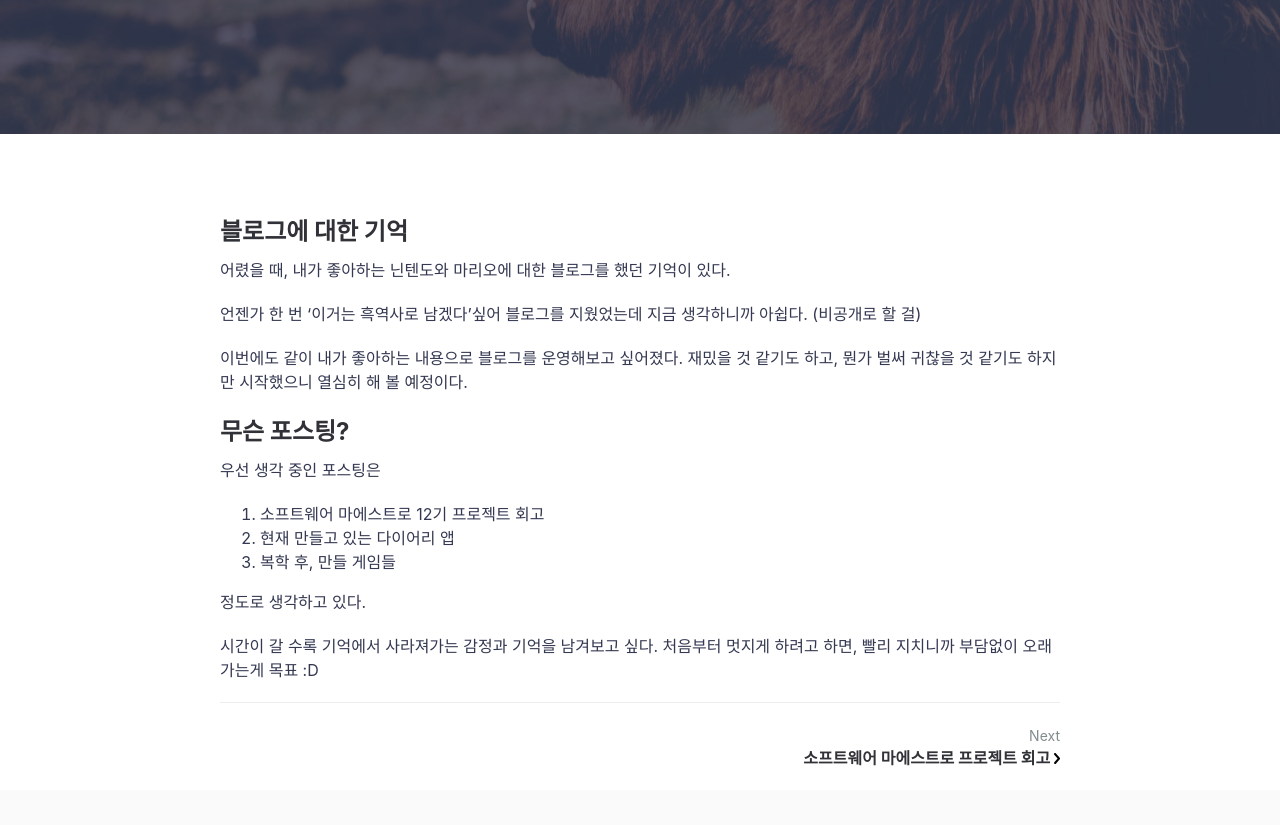
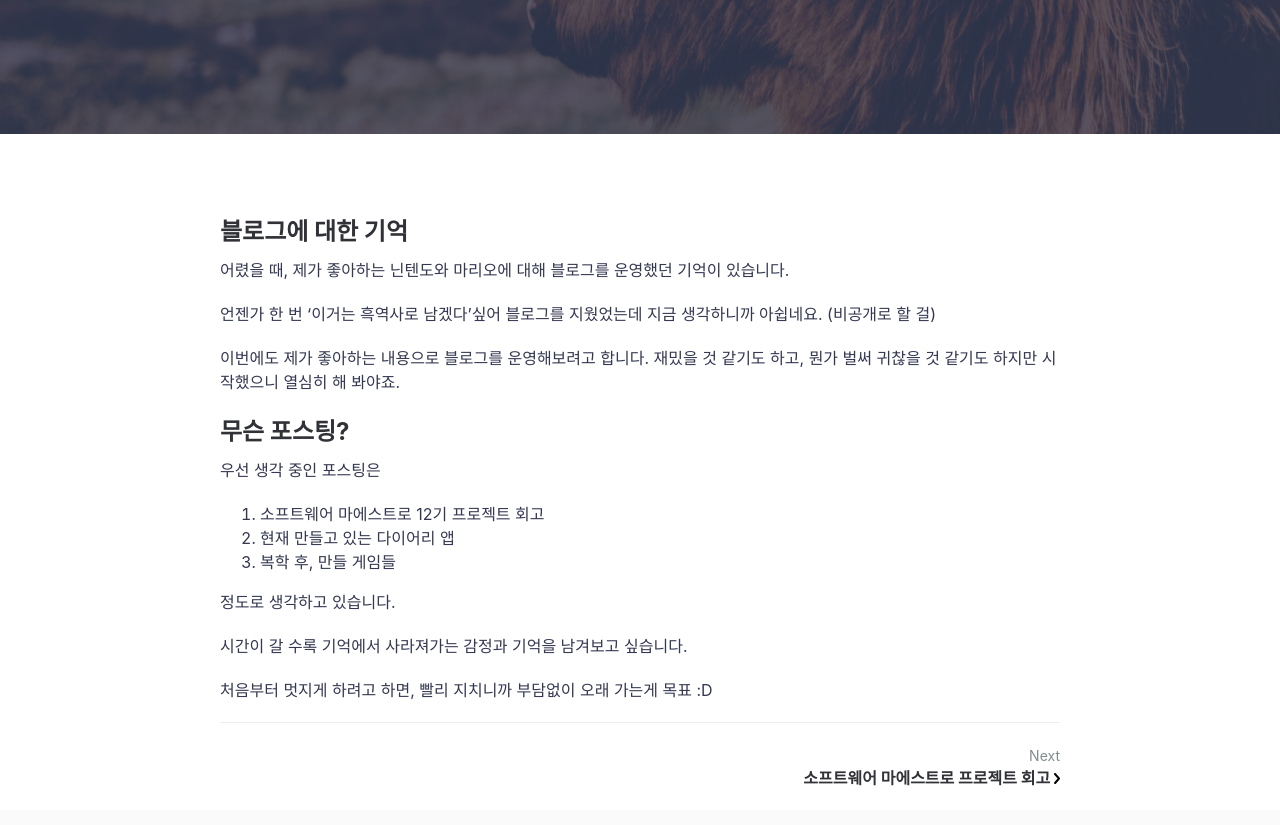
Before and after one commit to yucheon6000/blog.yucheon.io, a Jekyll site: the page built from _posts/2021-01-22-블로그-시작.md, in a window 1280 px wide and 900 px high, scrolled down 442 px. Shown: the top 825 px of the window. Built offline with Jekyll 4.4.1, drawn with Linux system fonts in a browser that asks for light colours; comment, search, counter and statistics services are not loaded.

Commit message:
어체 변경

```diff
--- a/_posts/2021-01-22-블로그-시작.md
+++ b/_posts/2021-01-22-블로그-시작.md
@@ -9,12 +9,12 @@ categories: [잡담]
 
 ## 블로그에 대한 기억
 
-어렸을 때, 내가 좋아하는 닌텐도와 마리오에 대한 블로그를 했던 기억이 있다.
+어렸을 때, 제가 좋아하는 닌텐도와 마리오에 대해 블로그를 운영했던 기억이 있습니다.
 
-언젠가 한 번 '이거는 흑역사로 남겠다'싶어 블로그를 지웠었는데 지금 생각하니까 아쉽다. (비공개로 할 걸)
+언젠가 한 번 '이거는 흑역사로 남겠다'싶어 블로그를 지웠었는데 지금 생각하니까 아쉽네요. (비공개로 할 걸)
 
-이번에도 같이 내가 좋아하는 내용으로 블로그를 운영해보고 싶어졌다.
-재밌을 것 같기도 하고, 뭔가 벌써 귀찮을 것 같기도 하지만 시작했으니 열심히 해 볼 예정이다.
+이번에도 제가 좋아하는 내용으로 블로그를 운영해보려고 합니다.
+재밌을 것 같기도 하고, 뭔가 벌써 귀찮을 것 같기도 하지만 시작했으니 열심히 해 봐야죠.
 
 
 ## 무슨 포스팅?
@@ -25,7 +25,8 @@ categories: [잡담]
 2. 현재 만들고 있는 다이어리 앱
 3. 복학 후, 만들 게임들
 
-정도로 생각하고 있다.
+정도로 생각하고 있습니다.
 
-시간이 갈 수록 기억에서 사라져가는 감정과 기억을 남겨보고 싶다.
+시간이 갈 수록 기억에서 사라져가는 감정과 기억을 남겨보고 싶습니다.
+
 처음부터 멋지게 하려고 하면, 빨리 지치니까 부담없이 오래 가는게 목표 :D
```
Also changed, not shown: _posts/2021-01-22-소프트웨어 마에스트로-프로젝트-회고.md (+11 -11 lines).
